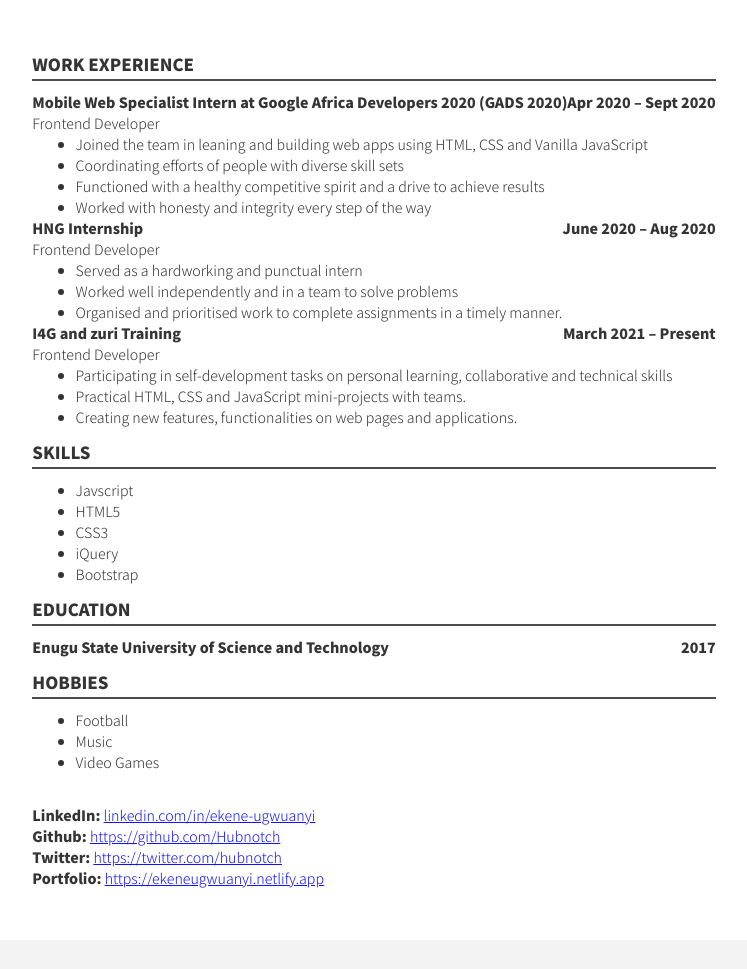
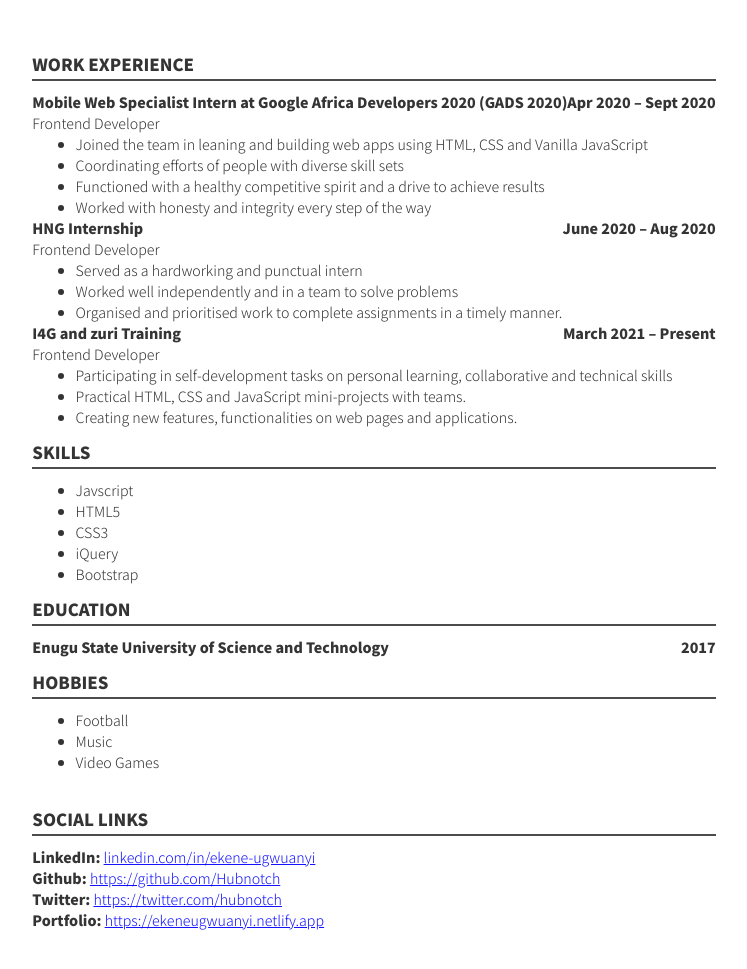
Before and after one commit to Hubnotch/my_digital_CV, a plain HTML site: page index.html in a window 1280 px wide. Shown: the part 131-1100 px from the top of the page, without its empty margins (266-1013 px from the left). Before the commit the page ends 1071 px from the top, so only its background shows below. Drawn offline with Linux system fonts and the light colour scheme.

Commit message:
editted social link header

```diff
--- a/index.html
+++ b/index.html
@@ -112,6 +112,7 @@
         </section>
 
         <section class="social--links">
+          <h3>SOCIAL LINKS</h3>
          <p><span>LinkedIn:</span> <a href="https://www.linkedin.com/in/ekene-ugwuanyi/" target="_blank">linkedin.com/in/ekene-ugwuanyi</a> </p>
           <p><span>Github:</span> <a href="https://github.com/Hubnotch" target="_blank">https://github.com/Hubnotch</a></p>
           <p><span>Twitter:</span> <a href="https://twitter.com/hubnotch" target="_blank">https://twitter.com/hubnotch</a></p>
```
